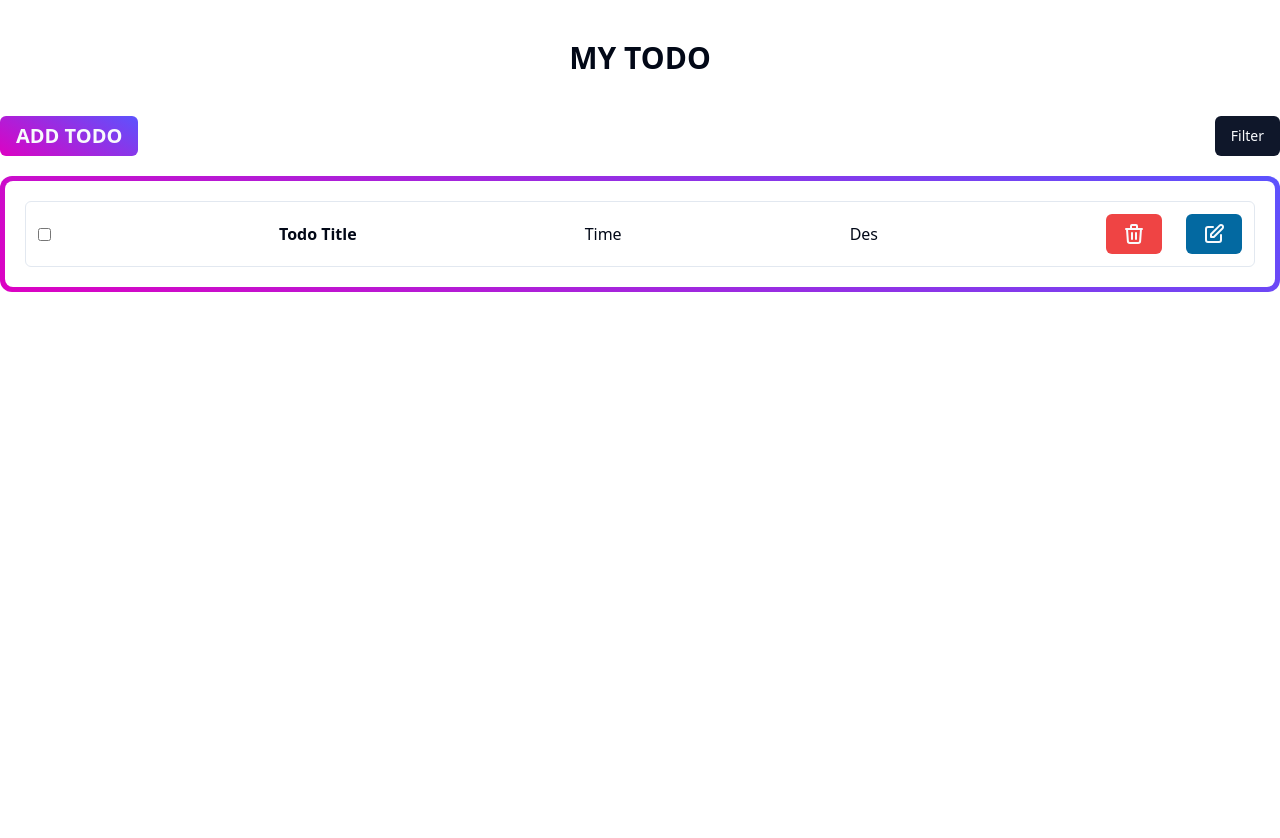
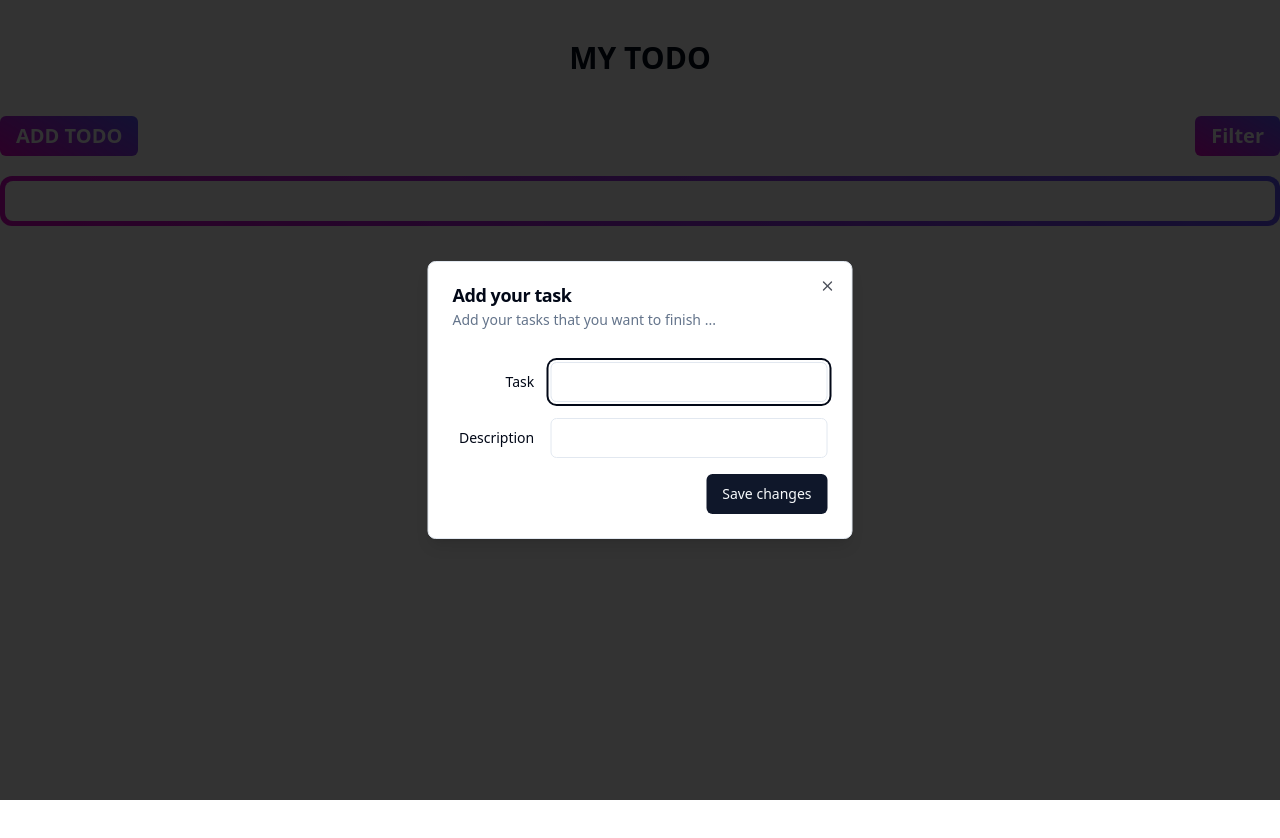
Before and after one commit to developerMasum/todo-app-by-redux--shadcn-and--typescript, a React (Vite) app: page / in a window 1280 px wide. Both pictures are taken after a click on the button "ADD TODO". Built offline with nearby package versions, Linux system fonts and the light colour scheme.

Commit message:
add todos

```diff
--- a/src/components/todo/addTodoModal.tsx
+++ b/src/components/todo/addTodoModal.tsx
@@ -1,40 +1,71 @@
-import { Dialog, DialogContent, DialogDescription, DialogTitle, DialogTrigger } from "@radix-ui/react-dialog";
-import { Button } from "../ui/button";
-import { DialogFooter, DialogHeader } from "../ui/dialog";
-import { Label } from "../ui/label";
-import { Input } from "../ui/input";
+import { Button } from "@/components/ui/button";
+import {
+  Dialog,
+  DialogClose,
+  DialogContent,
+  DialogDescription,
+  DialogHeader,
+  DialogTitle,
+  DialogTrigger,
+} from "@/components/ui/dialog";
+import { Input } from "@/components/ui/input";
+import { Label } from "@/components/ui/label";
+import { useAppDispatch } from "@/redux/features/hook";
+import { addTodo } from "@/redux/features/todoSlice";
+import { FormEvent, useState } from "react";
+
+const AddToDoModal = () => {
+  const [task, setTask] = useState('');
+  const [description, setDescription] = useState('');
+  const dispatch = useAppDispatch();
 
 
-const AddToDoModal = () => {
+  const onSubmit = (e: FormEvent) => {
+    e.preventDefault();
+    const randomString = Math.random().toString(36).substring(2,7)
+    const taskDetails = {
+      id:randomString,
+      title:task,
+      description:description
+    }
+    console.log(taskDetails);
+    dispatch(addTodo(taskDetails))
+    // console.log({ task, description });
+  };
+
   return (
     <Dialog>
       <DialogTrigger asChild>
-        <Button variant="outline">Edit Profile</Button>
+        <Button className="bg-primary-gradient text-xl font-semibold">ADD TODO </Button>
       </DialogTrigger>
       <DialogContent className="sm:max-w-[425px]">
         <DialogHeader>
-          <DialogTitle>Edit profile</DialogTitle>
-          <DialogDescription>
-            Make changes to your profile here. Click save when you're done.
-          </DialogDescription>
+          <DialogTitle>Add your task</DialogTitle>
+          <DialogDescription>Add your tasks that you want to finish ...</DialogDescription>
         </DialogHeader>
+        <form onSubmit={onSubmit}>
           <div className="grid gap-4 py-4">
             <div className="grid grid-cols-4 items-center gap-4">
-            <Label htmlFor="name" className="text-right">
-              Name
+              <Label htmlFor="task" className="text-right">
+                Task
               </Label>
-            <Input id="name" value="Pedro Duarte" className="col-span-3" />
+              <Input onBlur={(e) => setTask(e.target.value)} id="task" className="col-span-3" />
             </div>
             <div className="grid grid-cols-4 items-center gap-4">
-            <Label htmlFor="username" className="text-right">
-              Username
+              <Label htmlFor="description" className="text-right">
+                Description
               </Label>
-            <Input id="username" value="@peduarte" className="col-span-3" />
+              <Input onBlur={(e) => setDescription(e.target.value)} id="description" className="col-span-3" />
             </div>
           </div>
-        <DialogFooter>
+          <div className="flex justify-end">
+            <DialogClose asChild>
+
             <Button type="submit">Save changes</Button>
-        </DialogFooter>
+
+            </DialogClose>
+          </div>
+        </form>
       </DialogContent>
     </Dialog>
   );
--- a/src/components/todo/todoCard.tsx
+++ b/src/components/todo/todoCard.tsx
@@ -1,12 +1,16 @@
 import { Button } from "../ui/button";
 
-const TodoCard = () => {
+type TTodoProps = {
+  title: string;
+  description: string;
+};
+const TodoCard = ({ title, description }:TTodoProps) => {
   return (
     <div className="bg-white rounded-md flex justify-between border items-center p-3 ">
       <input type="checkbox" name="" id="" />
-      <p className="font-semibold">Todo Title </p>
-      <p>Time</p>
-      <p>Des</p>
+      <p className="font-semibold">{title} </p>
+      {/* <p>Time</p> */}
+      <p>{description}</p>
       <div className="space-x-6">
         <Button className="bg-red-500">
           <svg
--- a/src/components/todo/todoContainer.tsx
+++ b/src/components/todo/todoContainer.tsx
@@ -1,16 +1,29 @@
-import { Button } from "../ui/button";
+
+import { useAppSelector } from "@/redux/features/hook";
+import AddToDoModal from "./addTodoModal";
 import TodoCard from "./todoCard";
+import TodoFilter from "./todoFilter";
+
+
 
 const TodoContainer = () => {
+    const todos = useAppSelector(state=>state.todos)
+    console.log('err',todos,typeof(todos));
     return (
         <div>
             <div className="flex justify-between mb-5 ">
-                <Button className="bg-primary-gradient text-xl font-semibold ">ADD TODO </Button>
-                <Button>Filter</Button>
+
+                <AddToDoModal />
+                <TodoFilter />
             </div>
             <div className=" bg-primary-gradient w-full h-full rounded-xl   p-[5px]">
                 <div className="bg-white w-full p-5 h-full rounded-lg space-y-3 ">
-             <TodoCard/>
+
+
+             {
+                todos.map(item=> <TodoCard title={item.title} description={item.description}/> )
+             }
+
 
                 </div>
              {/* <div className="bg-white p-3 flex justify-center items-center text-2xl font-bold ">
--- /dev/null
+++ b/src/components/todo/todoFilter.tsx
@@ -0,0 +1,34 @@
+import { Button } from "@/components/ui/button"
+import {
+  DropdownMenu,
+  DropdownMenuContent,
+  DropdownMenuLabel,
+  DropdownMenuRadioGroup,
+  DropdownMenuRadioItem,
+  DropdownMenuSeparator,
+  DropdownMenuTrigger,
+} from "@/components/ui/dropdown-menu"
+import { useState } from "react";
+
+
+const TodoFilter = () => {
+    const [position, setPosition] = useState("bottom")
+    return (
+        <DropdownMenu>
+        <DropdownMenuTrigger asChild>
+        <Button className="bg-primary-gradient text-xl font-semibold ">Filter </Button>
+        </DropdownMenuTrigger>
+        <DropdownMenuContent className="w-56">
+          <DropdownMenuLabel>Filter by priority</DropdownMenuLabel>
+          <DropdownMenuSeparator />
+          <DropdownMenuRadioGroup value={position} onValueChange={setPosition}>
+            <DropdownMenuRadioItem value="high">High</DropdownMenuRadioItem>
+            <DropdownMenuRadioItem value="medium">Medium</DropdownMenuRadioItem>
+            <DropdownMenuRadioItem value="low">Low</DropdownMenuRadioItem>
+          </DropdownMenuRadioGroup>
+        </DropdownMenuContent>
+      </DropdownMenu>
+    );
+};
+
+export default TodoFilter;
--- a/src/redux/features/todoSlice.ts
+++ b/src/redux/features/todoSlice.ts
@@ -1,14 +1,31 @@
-import { createSlice } from '@reduxjs/toolkit'
+import { PayloadAction, createSlice } from '@reduxjs/toolkit'
 
-const initialState = {
+type TTodo = {
+    id: string,
+    title: string,
+    description : string,
+    isCompleted?: boolean
+}
+
+type TInitialState = {
+    todos: TTodo[]
+}
+
+const initialState :TInitialState= {
     todos: [],
-}
+};
 const todoSlice = createSlice({
     name: 'todo',
     initialState,
     reducers: {
+        addTodo: (state,action:PayloadAction <TTodo>)=>{
+
+            state.todos.push({ ...action.payload,isCompleted: false})
+        }
 
     }
 })
 
+export const {addTodo} = todoSlice.actions;
+
 export default todoSlice.reducer
```
Lines whose indentation alone changed are shown as unchanged.
